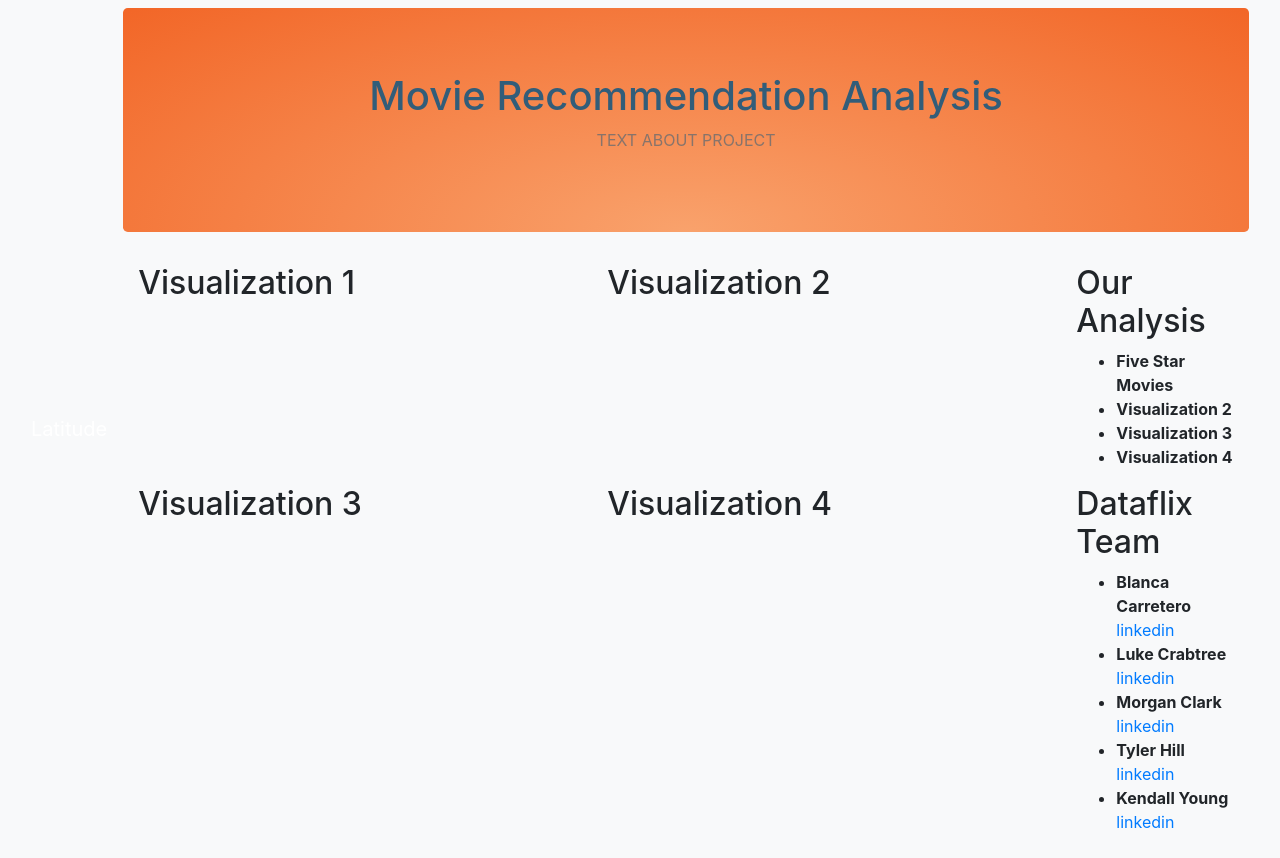
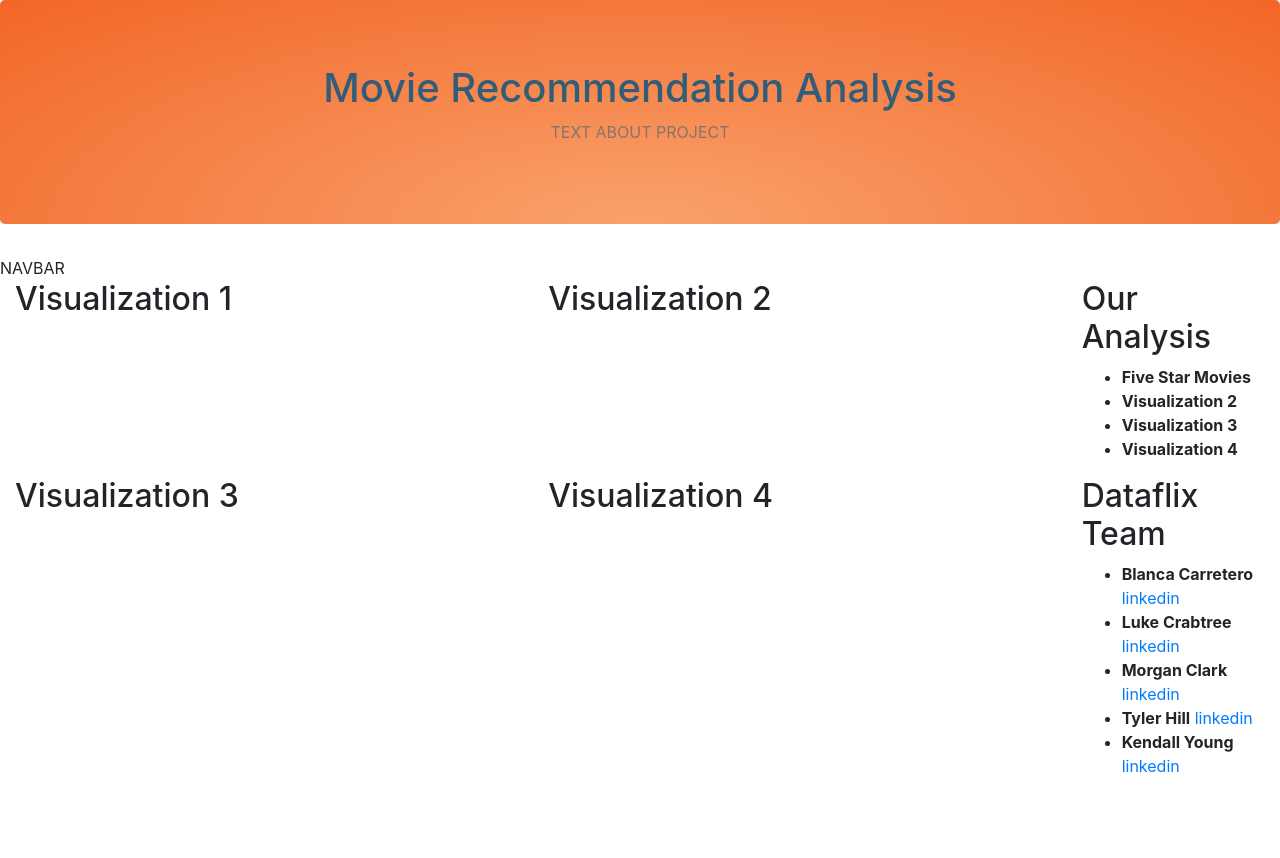
Before and after one commit to blancacarretero/movie-recommendation-engine, a plain HTML site: page Webpage/index.html in a window 1280 px wide. After the commit the page ends 800 px from the top, so only its background shows below. Drawn offline with nearby package versions, Linux system fonts and the light colour scheme.

Commit message:
prep for navbar

```diff
--- a/Webpage/index.html
+++ b/Webpage/index.html
@@ -12,13 +12,6 @@
 
     <link rel="stylesheet" href="style.css">
   </head>
-      <!--Navbar adjustments-->
-      <nav class="navbar navbar-expand-lg navbar-light bg-light">
-        <div class="container-fluid">
-            <a class="navbar-brand text-white" href="index.html">Latitude</a>
-            <button class="navbar-toggler" type="button" data-toggle="collapse" data-target="#navbarSupportedContent" aria-controls="navbarSupportedContent" aria-expanded="false" aria-label="Toggle navigation">
-                <span class="navbar-toggler-icon"></span>
-            </button>
   <body>
       <div class="container-fluid">
         <div class="row">
@@ -27,7 +20,9 @@
             <p>TEXT ABOUT PROJECT</p>
           </div>
         </div>
-
+        <div class="row">
+            NAVBAR
+        </div>
           <div class="row">
             <div class="col-md-5">
 
--- a/Webpage/style.css
+++ b/Webpage/style.css
@@ -7,7 +7,7 @@ head {
 body {
     padding: 0;
     margin: 0;
-    background-color:rgb(242,102,39);
+    background-color:rgb(255, 255, 255);
 }
 #contact-info {
     padding: 0;
```
Lines whose indentation alone changed are shown as unchanged.
